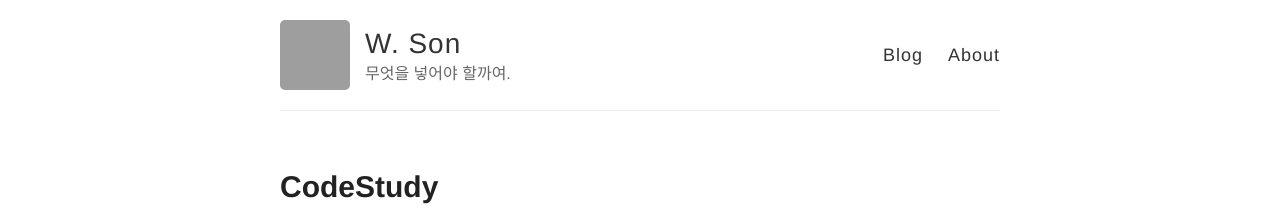
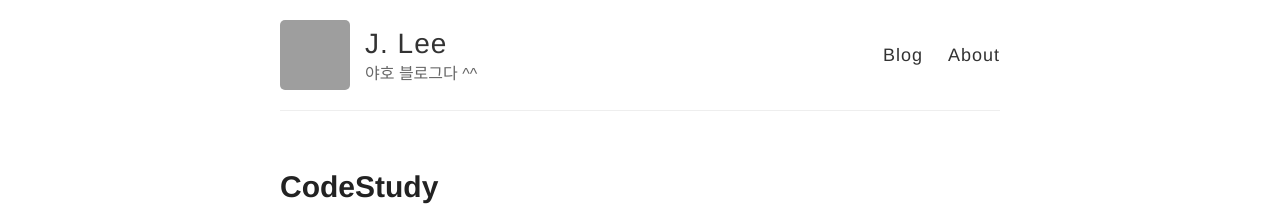
Before and after one commit to jaeonelee/jaeonelee.github.io, a Jekyll site: the page built from index.html, in a window 1280 px wide. Shown: the top 223 px of the page. Built offline with Jekyll 4.4.1, drawn with Linux system fonts in a browser that asks for light colours; nearby versions of some CDN libraries; grey boxes are pictures that could not be loaded.

Commit message:
change name

```diff
--- a/_config.yml
+++ b/_config.yml
@@ -3,10 +3,10 @@
 #
 
 # Name of your site (displayed in the header)
-name: W. Son
+name: J. Lee
 
 # Short bio or description (displayed in the header)
-description: 무엇을 넣어야 할까여.
+description: 야호 블로그다 ^^
 
 # URL of your avatar or profile pic (you could use your GitHub profile pic)
 avatar: https://avatars1.githubusercontent.com/u/28684136?s=400&v=4
```
